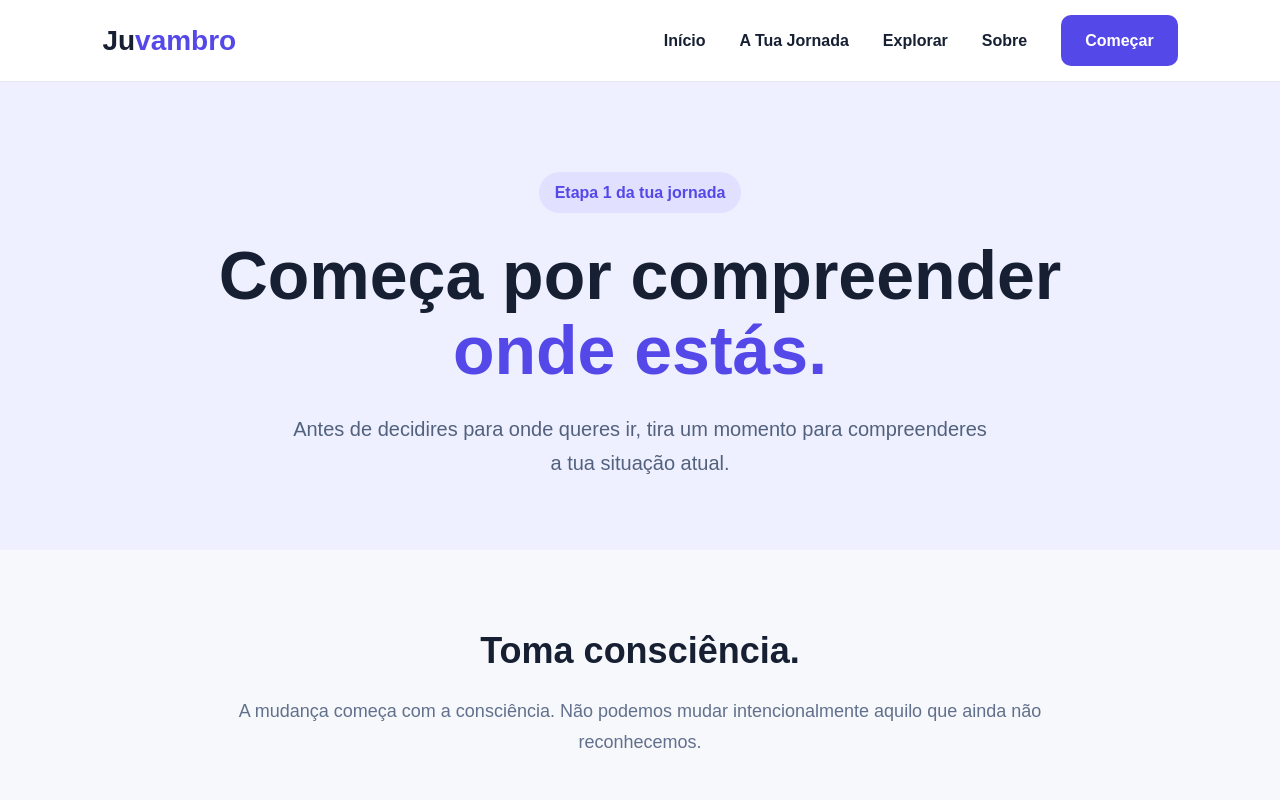
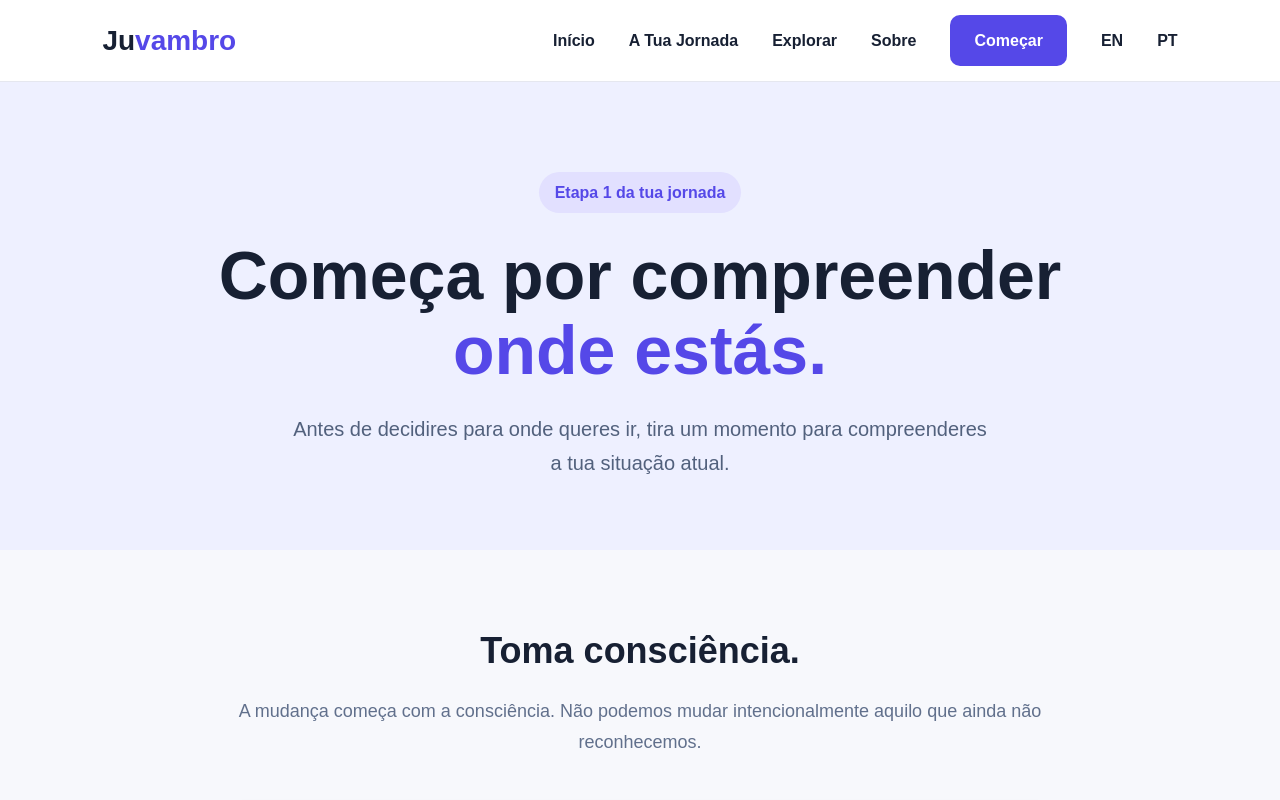
Before and after one commit to juvambro/juvambro.com, a plain HTML site: page pt/journey.html in a window 1280 px wide. Shown: the top 800 px of the page. Drawn offline with Linux system fonts and the light colour scheme.

Commit message:
Update journey.html

```diff
--- a/pt/journey.html
+++ b/pt/journey.html
@@ -324,6 +324,10 @@
                 Começar
             </a>
 
+            <a href="../journey.html" class="language-link">EN</a>
+            <a href="journey.html" class="language-link">PT</a>
+
+
         </div>
 
     </nav>
```
